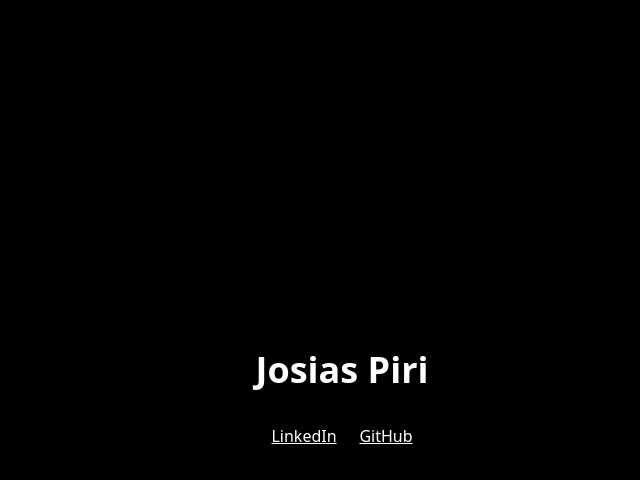
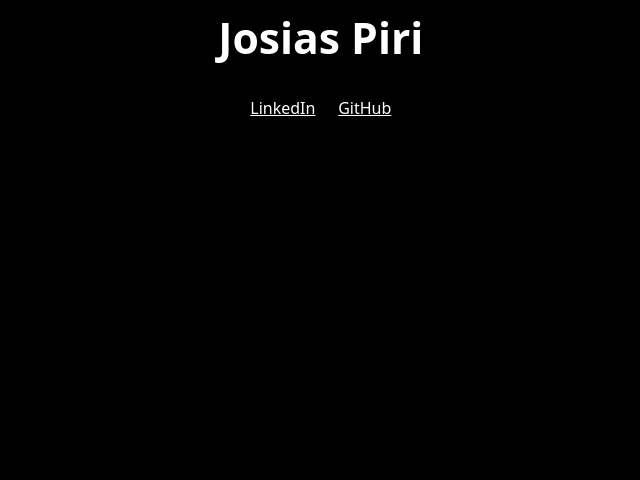
Before and after one commit to josiaspiri/josiaspiri.github.io, a Gatsby site: page / in a window 1280 px wide. Shown: the whole page, without its empty margins (298-938 px from the left). Built offline with nearby package versions, Linux system fonts and the light colour scheme; Gatsby itself is replaced by a stand-in of ours.

Commit message:
Modify layout to be more specifically for content

```diff
--- a/src/components/Layout.tsx
+++ b/src/components/Layout.tsx
@@ -1,25 +1,11 @@
 import * as React from 'react';
 
 type LayoutProps = {
-  children: React.ReactNode;
-};
+  children: React.ReactNode
+}
 
 const Layout: React.FC<LayoutProps> = ({children}) => {
-  return (
-    <div
-      className="
-        bg-black
-        text-white
-        h-screen
-        w-screen
-        flex
-        items-center
-        justify-center
-      "
-    >
-      {children}
-    </div>
-  );
+  return <div className="prose prose-lg prose-invert m-auto p-4">{children}</div>;
 };
 
 export default Layout;
```
